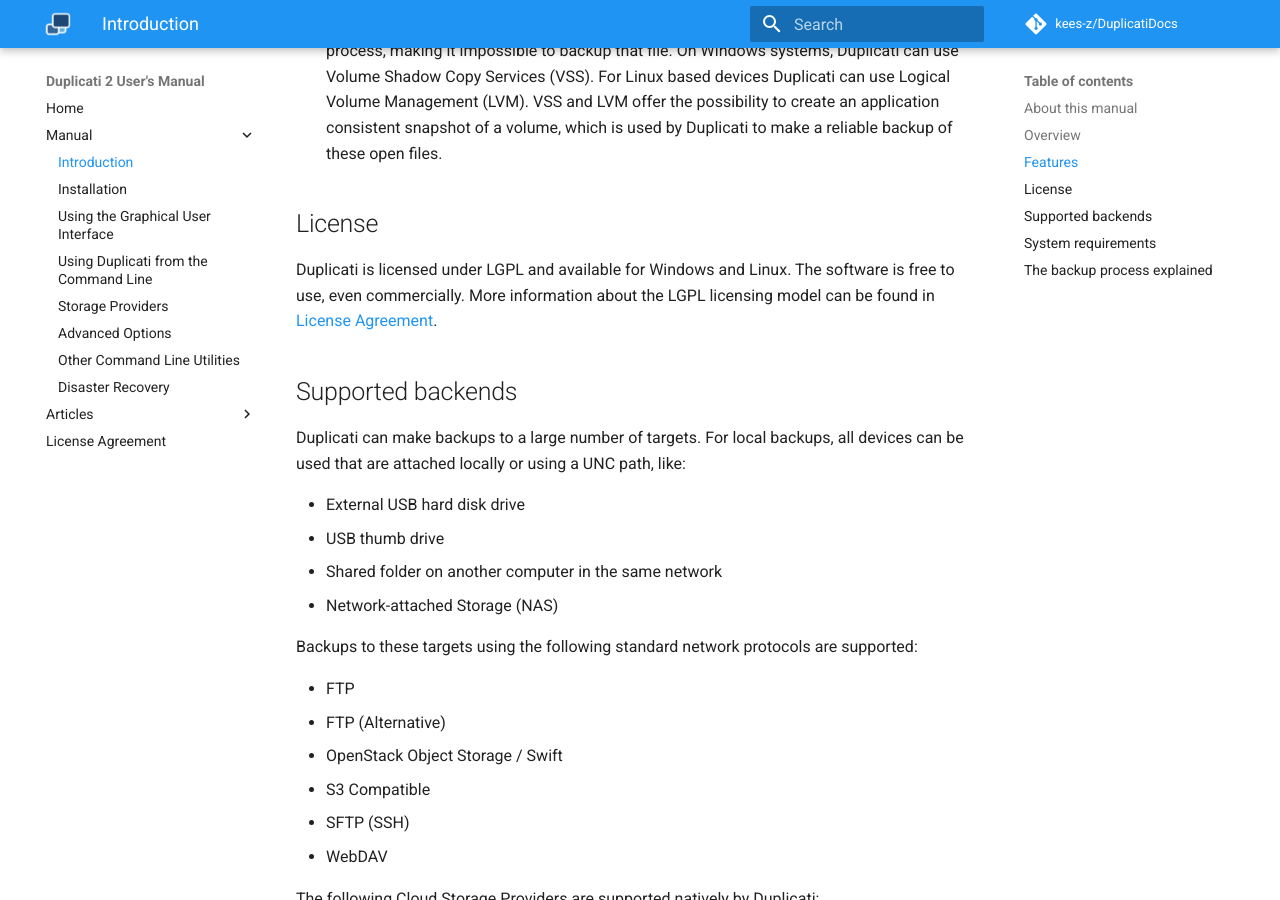
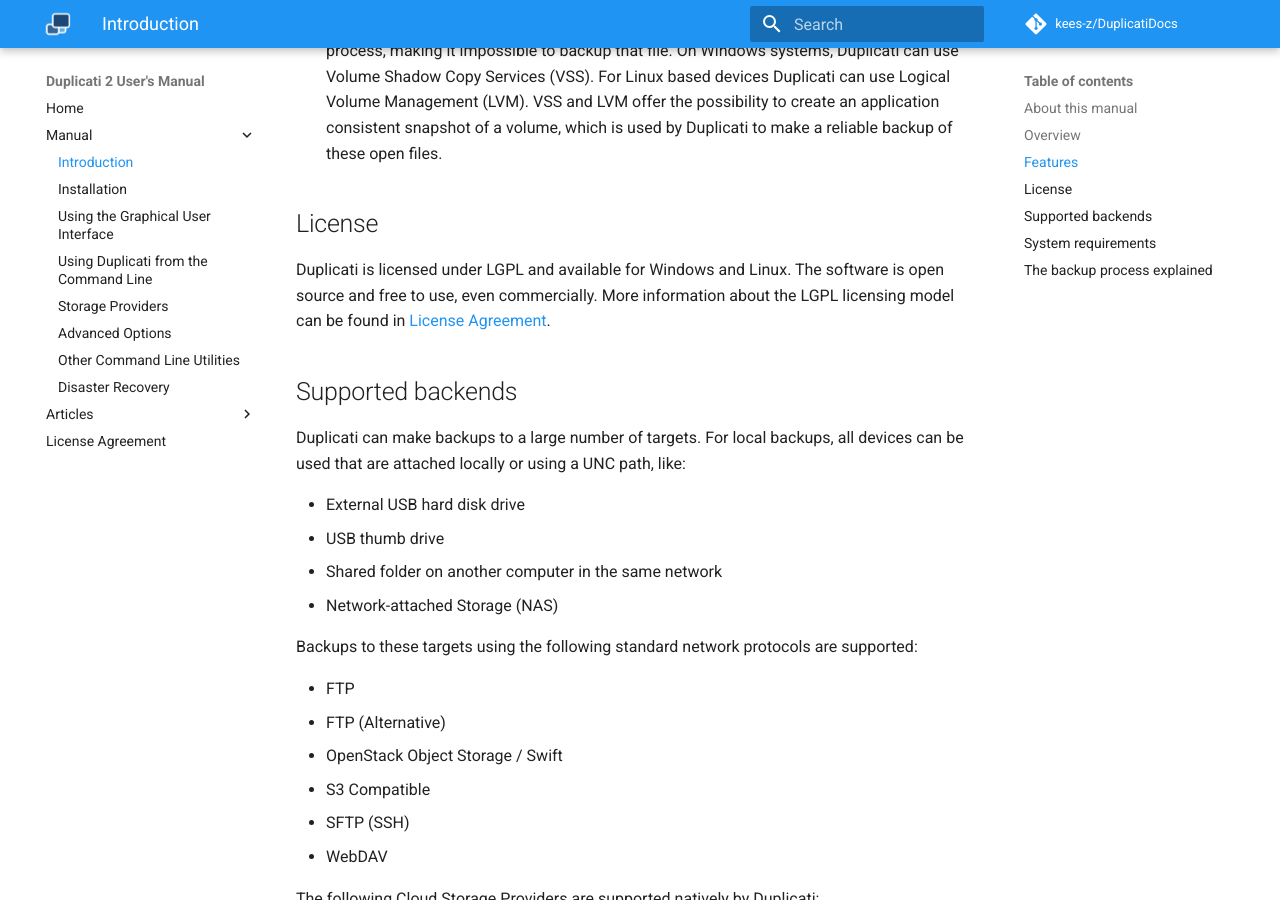
Before and after one commit to kees-z/DuplicatiDocs, an MkDocs documentation site: the page built from docs/01-introduction.md, in a window 1280 px wide and 900 px high, scrolled down 3626 px. Built offline with MkDocs 1.6.1 and Material for MkDocs 9.7.7, drawn with Linux system fonts in a browser that asks for light colours; comment, search, counter and statistics services are not loaded; old or Windows-style settings are respelled for this version of MkDocs.

Commit message:
added that it is opensource

```diff
--- a/docs/01-introduction.md
+++ b/docs/01-introduction.md
@@ -82,7 +82,7 @@ When a file is in use by a process or application, it usually cannot be read by
 
 ## License
 
-Duplicati is licensed under LGPL and available for Windows and Linux. The software is free to use, even commercially. More information about the LGPL licensing model can be found in [License Agreement](appendix-f-license-agreement).
+Duplicati is licensed under LGPL and available for Windows and Linux. The software is open source and free to use, even commercially. More information about the LGPL licensing model can be found in [License Agreement](appendix-f-license-agreement).
 
 ## Supported backends
 
```
